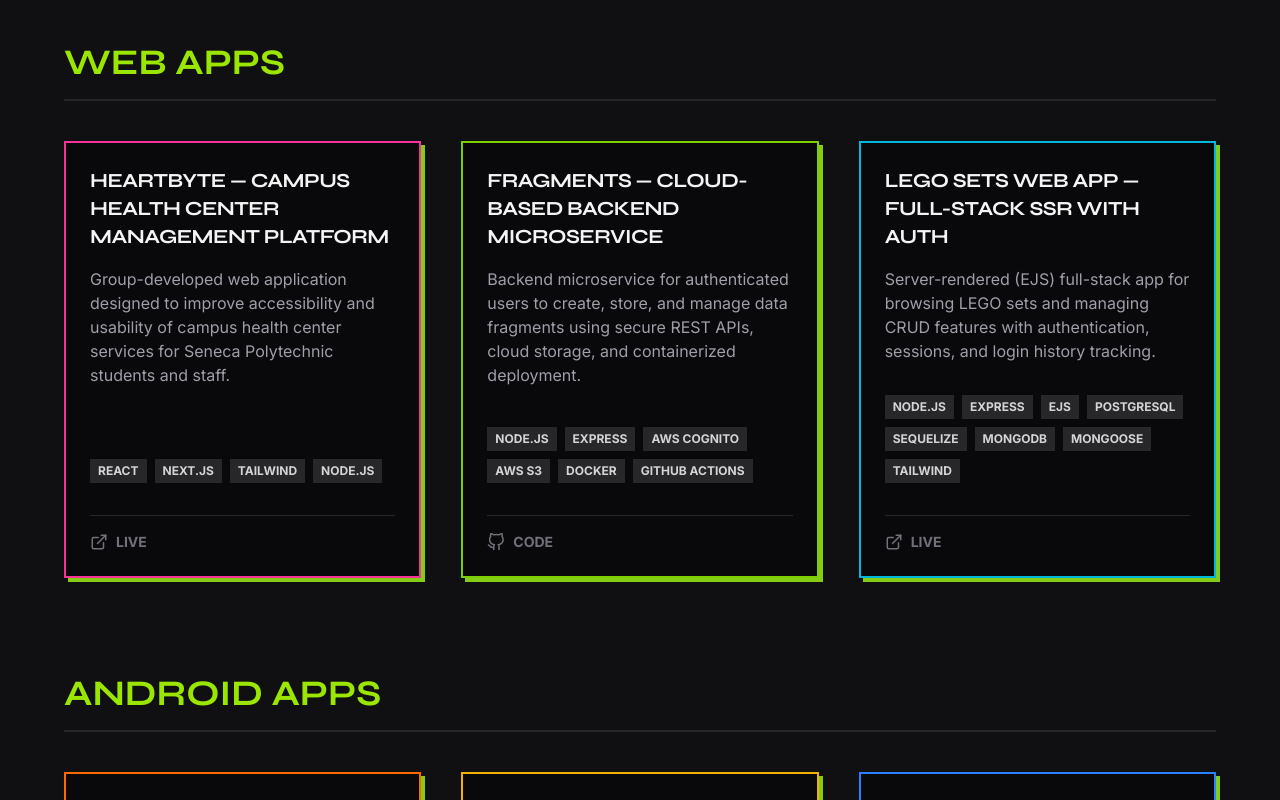
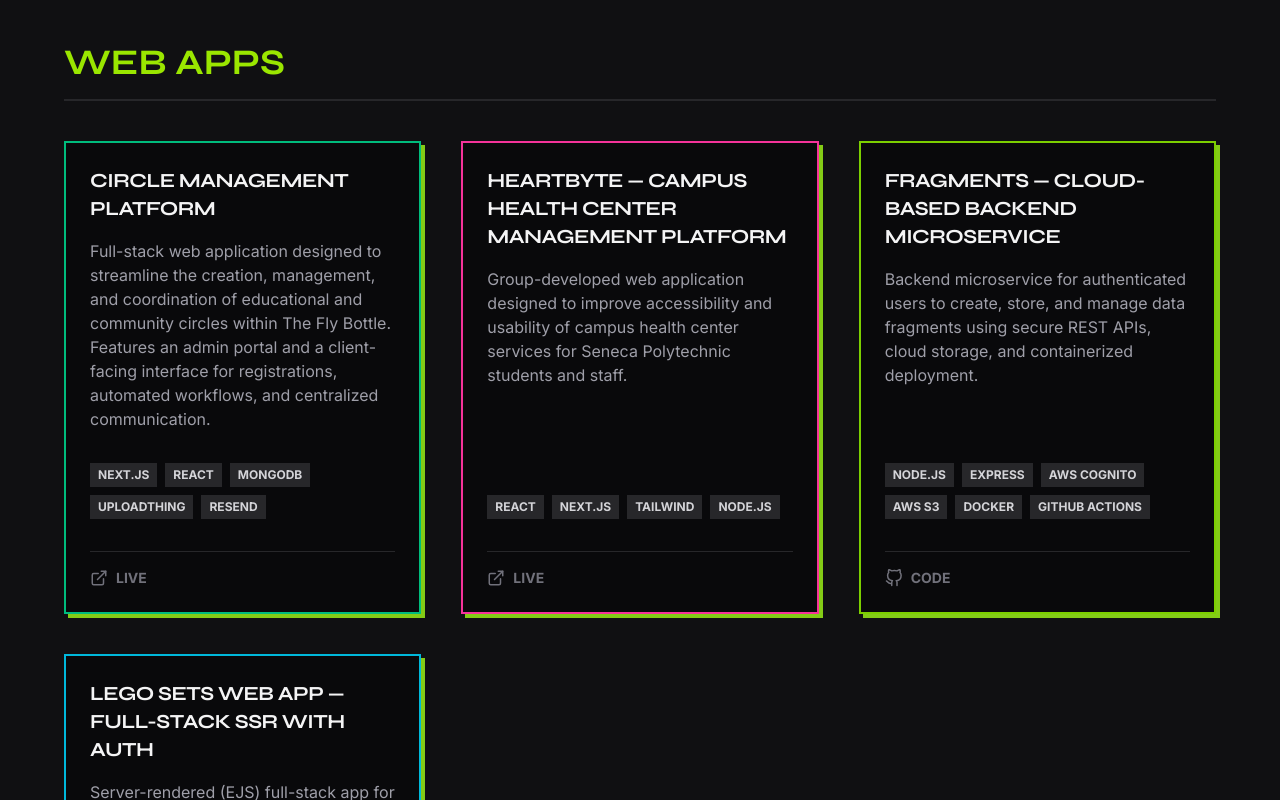
Before and after one commit to dibamackie/dibamakki.com, a Next.js app: page / in a window 1280 px wide. Shown: the part 2000-2800 px from the top of the page. Built offline with nearby package versions, Linux system fonts and the light colour scheme.

Commit message:
feat: add Circle Management Platform to projects & fix hydration warning

```diff
--- a/src/app/layout.tsx
+++ b/src/app/layout.tsx
@@ -27,8 +27,8 @@ export default function RootLayout({
   children: React.ReactNode;
 }>) {
   return (
-    <html lang="en" className={`${inter.variable} ${syne.variable} scroll-smooth dark antialiased`}>
-      <body className="min-h-screen bg-[#050505] text-zinc-50 selection:bg-lime-500 selection:text-zinc-950 flex flex-col font-sans overflow-x-hidden">
+    <html lang="en" suppressHydrationWarning className={`${inter.variable} ${syne.variable} scroll-smooth dark antialiased`}>
+      <body suppressHydrationWarning className="min-h-screen bg-[#050505] text-zinc-50 selection:bg-lime-500 selection:text-zinc-950 flex flex-col font-sans overflow-x-hidden">
         {children}
         <ChatWidget />
         <SpeedInsights />
--- a/src/components/ProjectsSection.tsx
+++ b/src/components/ProjectsSection.tsx
@@ -7,6 +7,14 @@ const projectCategories = [
   {
     category: 'Web Apps',
     projects: [
+      {
+        title: 'Circle Management Platform',
+        description: 'Full-stack web application designed to streamline the creation, management, and coordination of educational and community circles within The Fly Bottle. Features an admin portal and a client-facing interface for registrations, automated workflows, and centralized communication.',
+        tags: ['Next.js', 'React', 'MongoDB', 'UploadThing', 'Resend'],
+        github: '#',
+        demo: 'https://app.theflybottle.org/',
+        accent: 'border-emerald-500',
+      },
       {
         title: 'HeartByte — Campus Health Center Management Platform',
         description: 'Group-developed web application designed to improve accessibility and usability of campus health center services for Seneca Polytechnic students and staff.',
```
